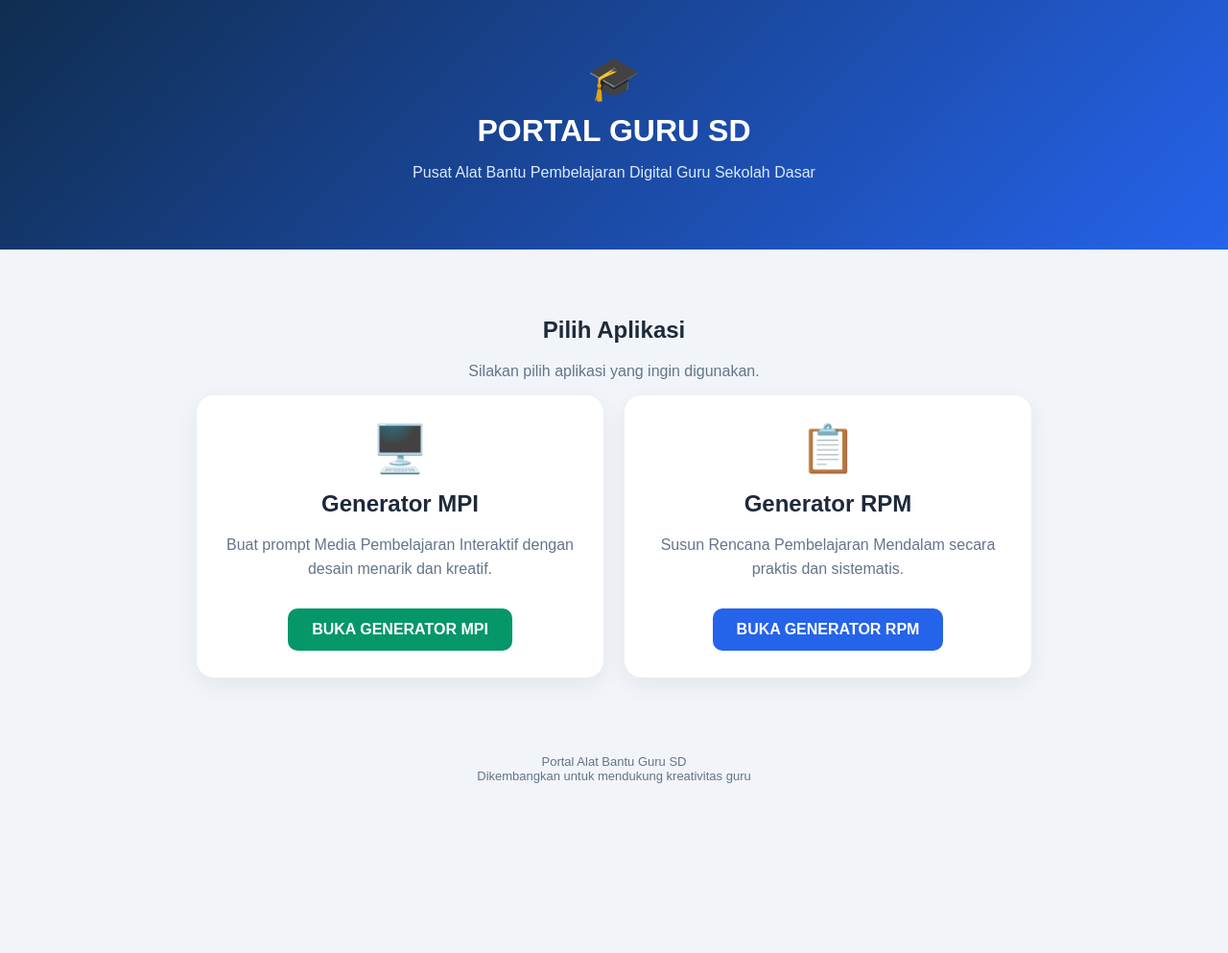
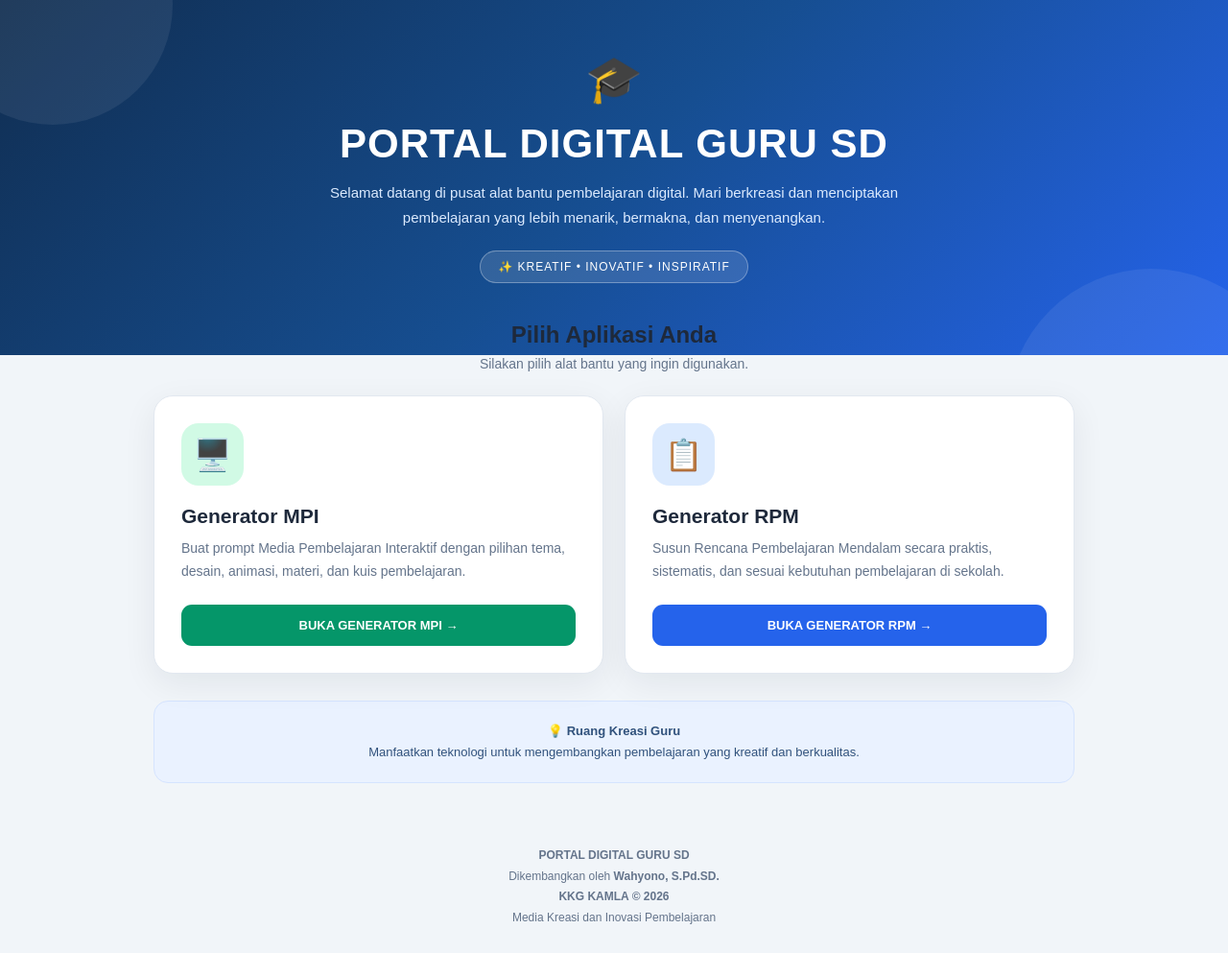
Before and after one commit to wahyono06/KKG_Kamla_2026, a plain HTML site: page index.html in a window 1280 px wide. Shown: the whole page at 96% size. Before the commit the page ends 846 px from the top, so only its background shows below. Drawn offline with Linux system fonts and the light colour scheme.

Commit message:
Update index.html

```diff
--- a/index.html
+++ b/index.html
@@ -4,108 +4,192 @@
 <head>
 <meta charset="UTF-8">
 <meta name="viewport" content="width=device-width, initial-scale=1.0">
-<title>Portal Guru SD</title>
+<title>Portal Digital Guru SD</title>
 <style>
-*{box-sizing:border-box}
+*{box-sizing:border-box;margin:0;padding:0}
 body{
-  margin:0;
  font-family:Arial,sans-serif;
  background:#f1f5f9;
  color:#1e293b;
+ min-height:100vh;
 }
-header{
-  background:linear-gradient(135deg,#102d50,#2563eb);
+.hero{
+ background:linear-gradient(135deg,#102d50,#164e91,#2563eb);
  color:white;
-  padding:55px 20px;
+ padding:55px 20px 75px;
  text-align:center;
+ position:relative;
+ overflow:hidden;
 }
-header h1{font-size:32px;margin:10px 0}
-header p{color:#dbeafe}
+.hero:before,.hero:after{
+ content:"";
+ position:absolute;
+ border-radius:50%;
+ background:#ffffff12;
+}
+.hero:before{width:250px;height:250px;top:-120px;left:-70px}
+.hero:after{width:300px;height:300px;bottom:-210px;right:-70px}
+.logo{font-size:48px;margin-bottom:15px}
+.hero h1{
+ font-size:clamp(26px,5vw,42px);
+ margin-bottom:14px;
+ letter-spacing:1px;
+}
+.hero p{
+ color:#dbeafe;
+ max-width:650px;
+ margin:auto;
+ line-height:1.7;
+ font-size:15px;
+}
+.tag{
+ display:inline-block;
+ margin-top:22px;
+ background:#ffffff20;
+ border:1px solid #ffffff50;
+ border-radius:30px;
+ padding:9px 18px;
+ font-size:12px;
+ letter-spacing:1px;
+}
 .container{
-  max-width:900px;
-  margin:35px auto;
-  padding:15px;
+ max-width:1000px;
+ margin:-35px auto 0;
+ padding:0 20px 40px;
+ position:relative;
 }
-.grid{
+.heading{text-align:center;margin-bottom:25px}
+.heading h2{font-size:24px;margin-bottom:8px}
+.heading p{font-size:14px;color:#64748b}
+.cards{
  display:grid;
  grid-template-columns:repeat(auto-fit,minmax(260px,1fr));
  gap:22px;
 }
 .card{
  background:white;
+ border-radius:20px;
  padding:28px;
+ box-shadow:0 10px 35px #0f172a12;
+ border:1px solid #e2e8f0;
+ transition:.3s;
+}
+.card:hover{
+ transform:translateY(-6px);
+ box-shadow:0 16px 40px #0f172a20;
+}
+.card-icon{
+ width:65px;height:65px;
  border-radius:18px;
-  box-shadow:0 8px 25px #00000010;
+ display:grid;place-items:center;
+ font-size:32px;
+ margin-bottom:20px;
+}
+.mpi .card-icon{background:#d1fae5}
+.rpm .card-icon{background:#dbeafe}
+.card h3{font-size:21px;margin-bottom:10px}
+.card p{
+ color:#64748b;
+ font-size:14px;
+ line-height:1.7;
+ min-height:48px;
+}
+.button{
+ display:block;
  text-align:center;
+ color:white;
+ text-decoration:none;
+ padding:14px;
+ margin-top:22px;
+ border-radius:11px;
+ font-weight:bold;
+ font-size:13px;
+ transition:.2s;
 }
-.icon{font-size:48px}
-.card h2{margin:15px 0 10px}
-.card p{color:#64748b;line-height:1.6}
-a.button{
-  display:inline-block;
-  background:#059669;
-  color:white;
-  padding:13px 25px;
-  border-radius:10px;
-  text-decoration:none;
-  font-weight:bold;
-  margin-top:12px;
+.button:hover{filter:brightness(1.1)}
+.mpi .button{background:#059669}
+.rpm .button{background:#2563eb}
+.info{
+ margin-top:28px;
+ background:#eaf2ff;
+ border:1px solid #d5e4ff;
+ padding:20px;
+ border-radius:15px;
+ text-align:center;
+ color:#31527c;
+ font-size:13px;
+ line-height:1.7;
 }
-a.button.blue{background:#2563eb}
-a.button:hover{opacity:.85}
 footer{
  text-align:center;
-  padding:30px;
+ padding:25px 15px;
  color:#64748b;
-  font-size:13px;
+ font-size:12px;
+ line-height:1.8;
 }
 </style>
 </head>
 <body>
 
-<header>
-  <div style="font-size:45px">🎓</div>
-  <h1>PORTAL GURU SD</h1>
-  <p>Pusat Alat Bantu Pembelajaran Digital Guru Sekolah Dasar</p>
+<header class="hero">
+ <div class="logo">🎓</div>
+ <h1>PORTAL DIGITAL GURU SD</h1>
+ <p>
+  Selamat datang di pusat alat bantu pembelajaran digital.
+  Mari berkreasi dan menciptakan pembelajaran yang lebih
+  menarik, bermakna, dan menyenangkan.
+ </p>
+ <div class="tag">✨ KREATIF • INOVATIF • INSPIRATIF</div>
 </header>
 
 <main class="container">
-  <h2 style="text-align:center">Pilih Aplikasi</h2>
-  <p style="text-align:center;color:#64748b">
-    Silakan pilih aplikasi yang ingin digunakan.
-  </p>
+ <div class="heading">
+  <h2>Pilih Aplikasi Anda</h2>
+  <p>Silakan pilih alat bantu yang ingin digunakan.</p>
+ </div>
 
-  <div class="grid">
-    <div class="card">
-      <div class="icon">🖥️</div>
-      <h2>Generator MPI</h2>
+ <section class="cards">
+
+  <article class="card mpi">
+   <div class="card-icon">🖥️</div>
+   <h3>Generator MPI</h3>
    <p>
     Buat prompt Media Pembelajaran Interaktif
-        dengan desain menarik dan kreatif.
+    dengan pilihan tema, desain, animasi,
+    materi, dan kuis pembelajaran.
    </p>
-      <a class="button" href="mpi.html">
-        BUKA GENERATOR MPI
+   <a class="button"
+      href="generator_prompt_mpi_guru_sd.html">
+      BUKA GENERATOR MPI →
    </a>
-    </div>
+  </article>
 
-    <div class="card">
-      <div class="icon">📋</div>
-      <h2>Generator RPM</h2>
+  <article class="card rpm">
+   <div class="card-icon">📋</div>
+   <h3>Generator RPM</h3>
    <p>
     Susun Rencana Pembelajaran Mendalam
-        secara praktis dan sistematis.
+    secara praktis, sistematis, dan sesuai
+    kebutuhan pembelajaran di sekolah.
    </p>
-      <a class="button blue" href="rpm.html">
-        BUKA GENERATOR RPM
+   <a class="button"
+      href="generator_rpm_guru_sd.html">
+      BUKA GENERATOR RPM →
    </a>
-    </div>
+  </article>
+
+ </section>
+
+ <div class="info">
+  💡 <strong>Ruang Kreasi Guru</strong><br>
+  Manfaatkan teknologi untuk mengembangkan
+  pembelajaran yang kreatif dan berkualitas.
  </div>
 </main>
 
 <footer>
-  Portal Alat Bantu Guru SD<br>
-  Dikembangkan untuk mendukung kreativitas guru
+ <strong>PORTAL DIGITAL GURU SD</strong><br>
+ Dikembangkan oleh <strong>Wahyono, S.Pd.SD.</strong><br>
+ <strong>KKG KAMLA © 2026</strong><br>
+ Media Kreasi dan Inovasi Pembelajaran
 </footer>
-
-</body>
-</html>
```
Lines whose indentation alone changed are shown as unchanged.
